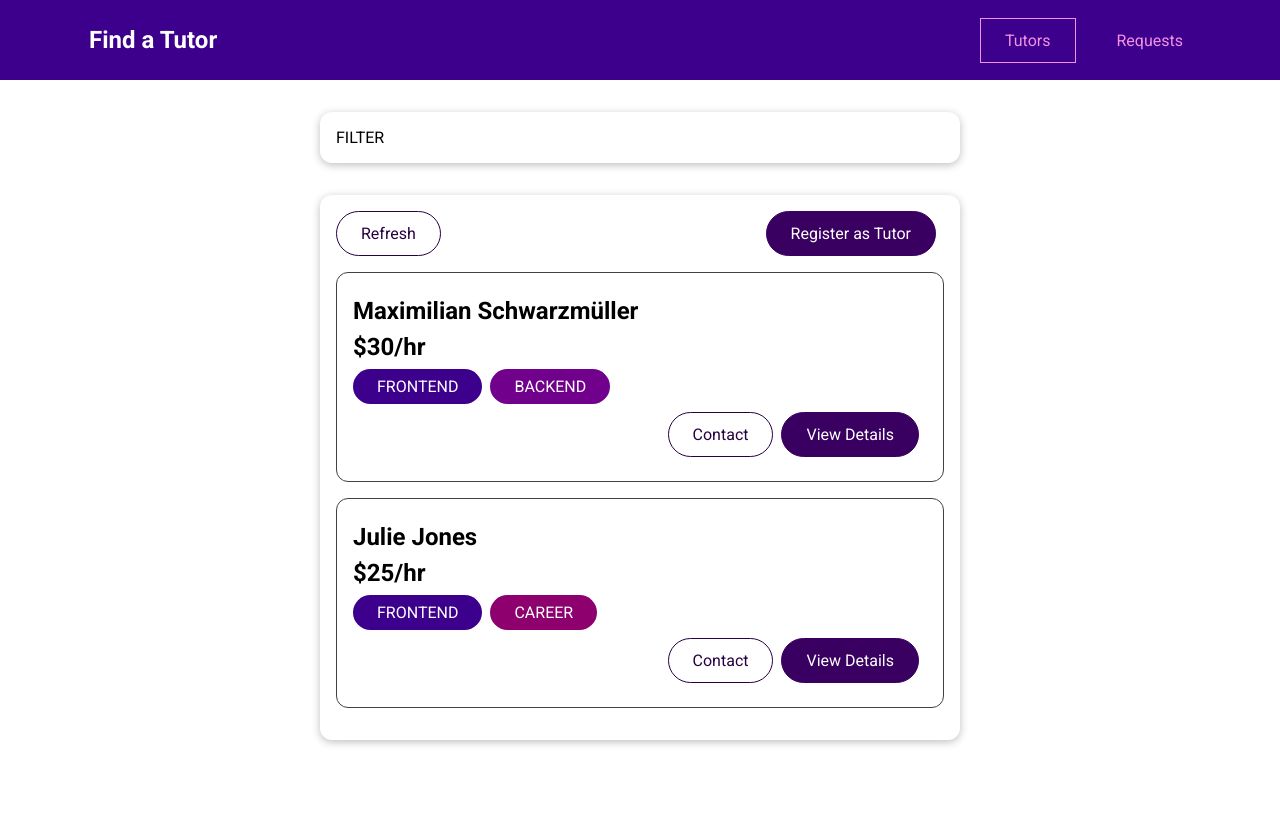
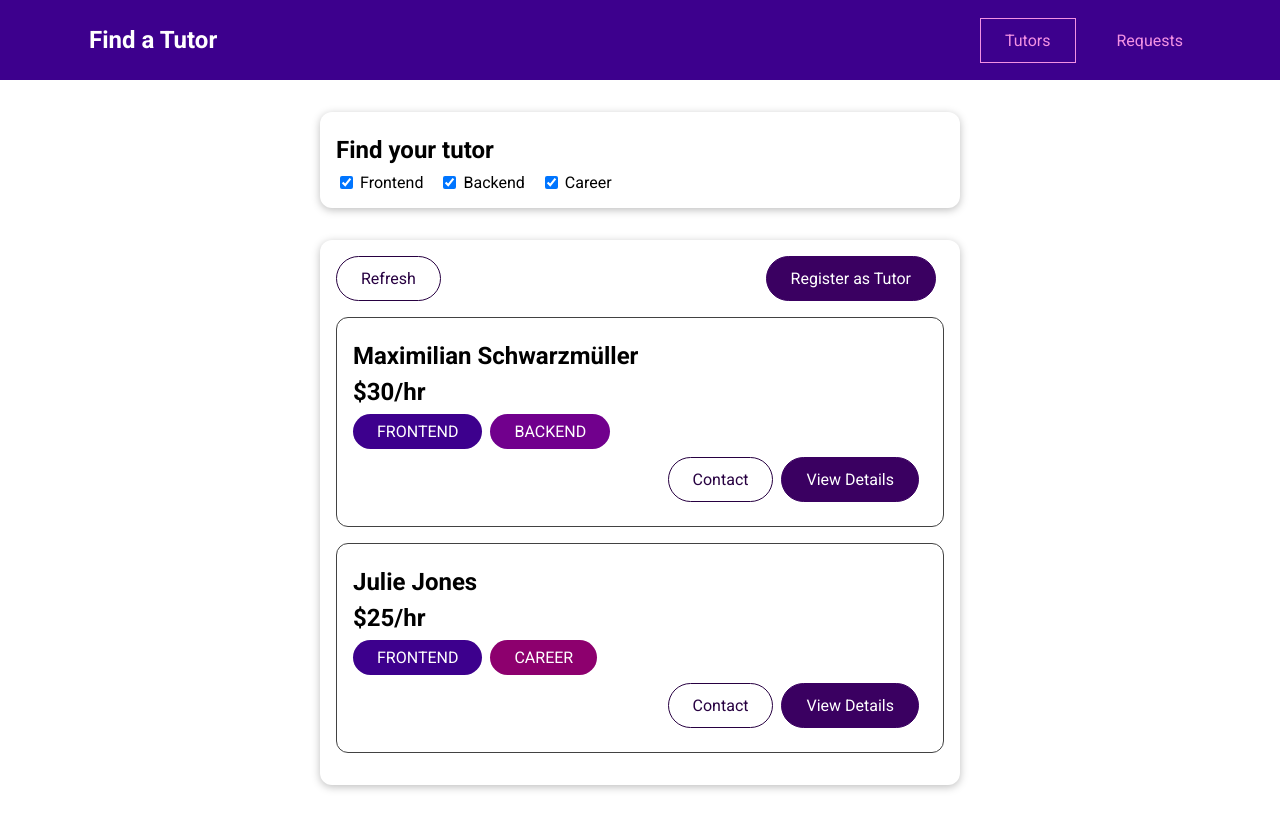
Before and after one commit to zubedev/tutor-finder, a Vue app: page /tutors in a window 1280 px wide. Built offline with nearby package versions, Linux system fonts and the light colour scheme.

Commit message:
added tutor filter

```diff
--- /dev/null
+++ b/src/components/tutors/TutorFilter.vue
@@ -0,0 +1,57 @@
+<template>
+  <base-card>
+    <h2>Find your tutor</h2>
+    <span class="filter-option">
+      <input type="checkbox" id="frontend" @change="setFilter" checked>
+      <label for="frontend">Frontend</label>
+    </span>
+    <span class="filter-option">
+      <input type="checkbox" id="backend" @change="setFilter" checked>
+      <label for="backend">Backend</label>
+    </span>
+    <span class="filter-option">
+      <input type="checkbox" id="career" @change="setFilter" checked>
+      <label for="career">Career</label>
+    </span>
+  </base-card>
+</template>
+
+<script>
+export default {
+  emits: ['change-filter'],
+  data() {
+    return {
+      filters: {
+        frontend: true,
+        backend: true,
+        career: true
+      }
+    }
+  },
+  methods: {
+    setFilter(evt) {
+      this.filters = { ...this.filters, [evt.target.id]: evt.target.checked };
+      this.$emit('change-filter', this.filters);
+    }
+  }
+};
+</script>
+
+<style scoped>
+h2 {
+  margin: 0.5rem 0;
+}
+.filter-option {
+  margin-right: 1rem;
+}
+.filter-option label,
+.filter-option input {
+  vertical-align: middle;
+}
+.filter-option label {
+  margin-left: 0.25rem;
+}
+.filter-option.active label {
+  font-weight: bold;
+}
+</style>
--- a/src/pages/tutors/TutorList.vue
+++ b/src/pages/tutors/TutorList.vue
@@ -1,9 +1,9 @@
 <template>
-  <base-card>
-    <section>FILTER</section>
-  </base-card>
-  <base-card>
-    <section>
+  <section>
+    <TutorFilter @change-filter="setFilters" />
+  </section>
+  <section>
+    <base-card>
       <div class="controls">
         <base-button mode="outline">Refresh</base-button>
         <base-button link to="/register">Register as Tutor</base-button>
@@ -20,21 +20,39 @@
         />
       </ul>
       <h3 v-else>No tutors found!</h3>
-    </section>
-  </base-card>
+    </base-card>
+  </section>
 </template>
 
 <script>
 import TutorItem from "@/components/tutors/TutorItem";
+import TutorFilter from "@/components/tutors/TutorFilter";
 export default {
-  components: { TutorItem },
+  components: { TutorItem, TutorFilter },
+  data() {
+    return {
+      filters: {
+        frontend: true,
+        backend: true,
+        career: true
+      }
+    }
+  },
   computed: {
     hasTutors() {
       return this.$store.getters['tutors/hasTutors'];
     },
     filteredTutors() {
-      return this.$store.getters['tutors/tutorsList'];
+      return this.$store.getters['tutors/tutorsList'].filter(tutor => {
+        if (this.filters.frontend && tutor.areas.includes('frontend')) { return true; }
+        if (this.filters.backend && tutor.areas.includes('backend')) { return true; }
+        if (this.filters.career && tutor.areas.includes('career')) { return true; }
+        return false;
+      });
     }
+  },
+  methods: {
+    setFilters(filters) { this.filters = filters; }
   }
 }
 </script>
```
